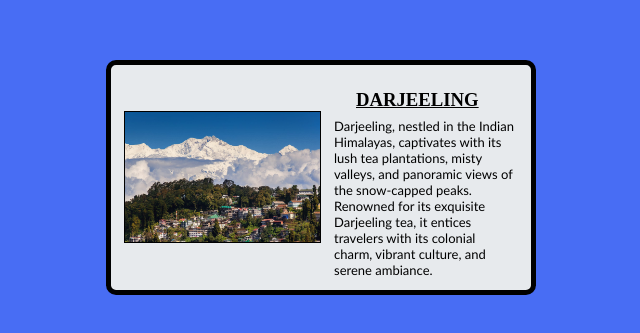
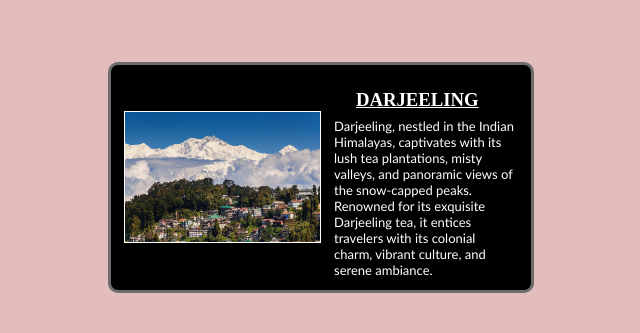
Before and after one commit to mizan989/basic-travel-card, a plain HTML site: page index.html in a window 1280 px wide. Shown: the part 223-556 px from the top of the page, without its empty margins (319-959 px from the left). Drawn offline with Linux system fonts and the light colour scheme.

Commit message:
Update style.css

```diff
--- a/style.css
+++ b/style.css
@@ -13,7 +13,7 @@ body{
     left: 0;
     height: 100%;
     width: 100%;
-    background-color: rgb(72, 109, 244);
+    background-color: #e3bcbc;
 }
 
 #son {
@@ -23,15 +23,21 @@ body{
     height: 225px;
     border-radius: 10px;
     align-items: center;
-    background-color: rgb(231, 234, 237);
-    border: 5px solid black
+    color: white;
+    background-color: black;
+    border: 3px solid rgba(255, 255, 255, 0.425)
+}
+
+#son:hover{
+    border: 3px solid white;
+    cursor: pointer;
 }
 
 img {
     position: absolute;
     left: 13px;
     width: 195px;
-    border: 1px solid black;
+    border: 1px solid rgb(255, 255, 255);
 }
 
 h3 {
```
